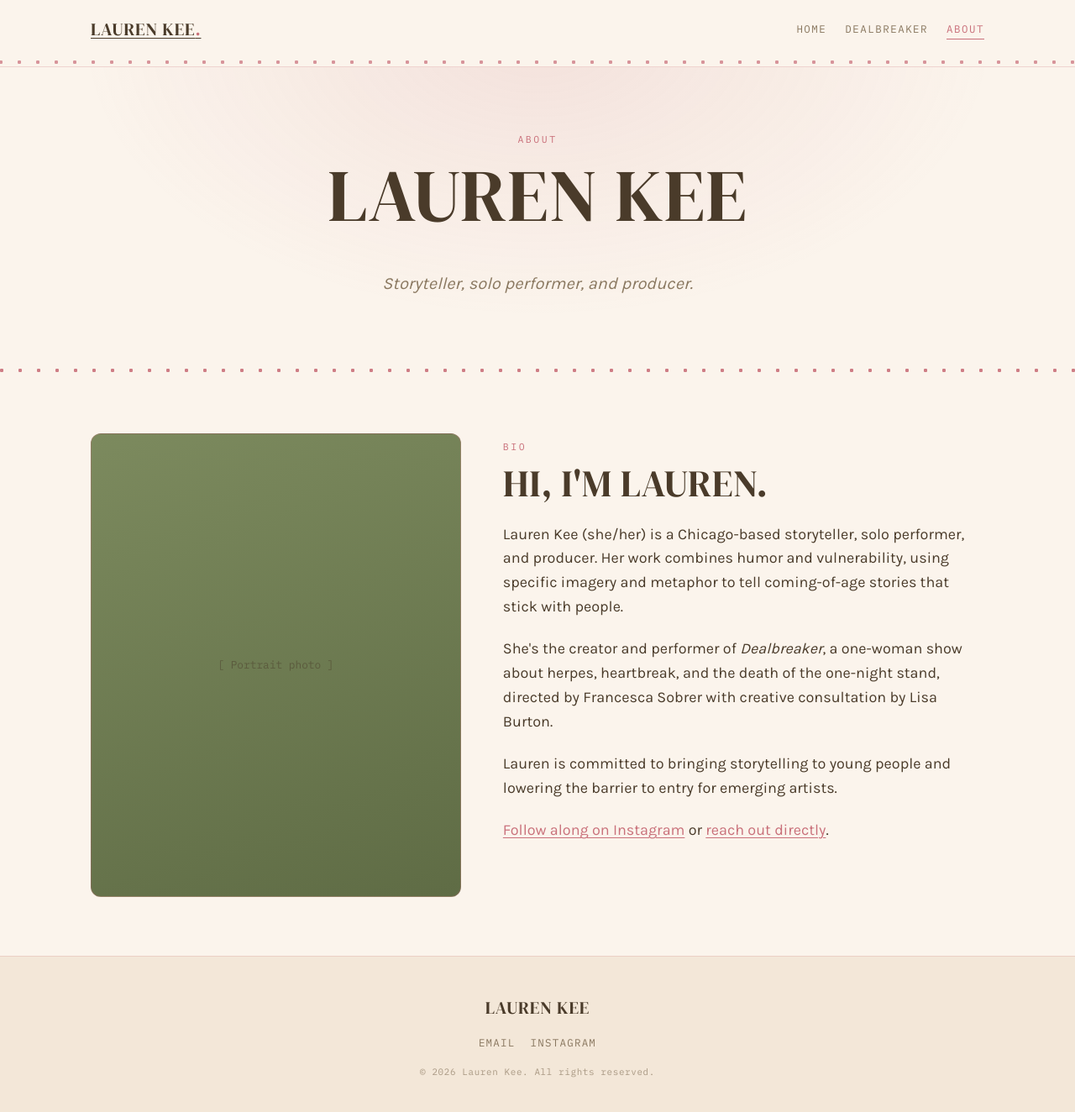
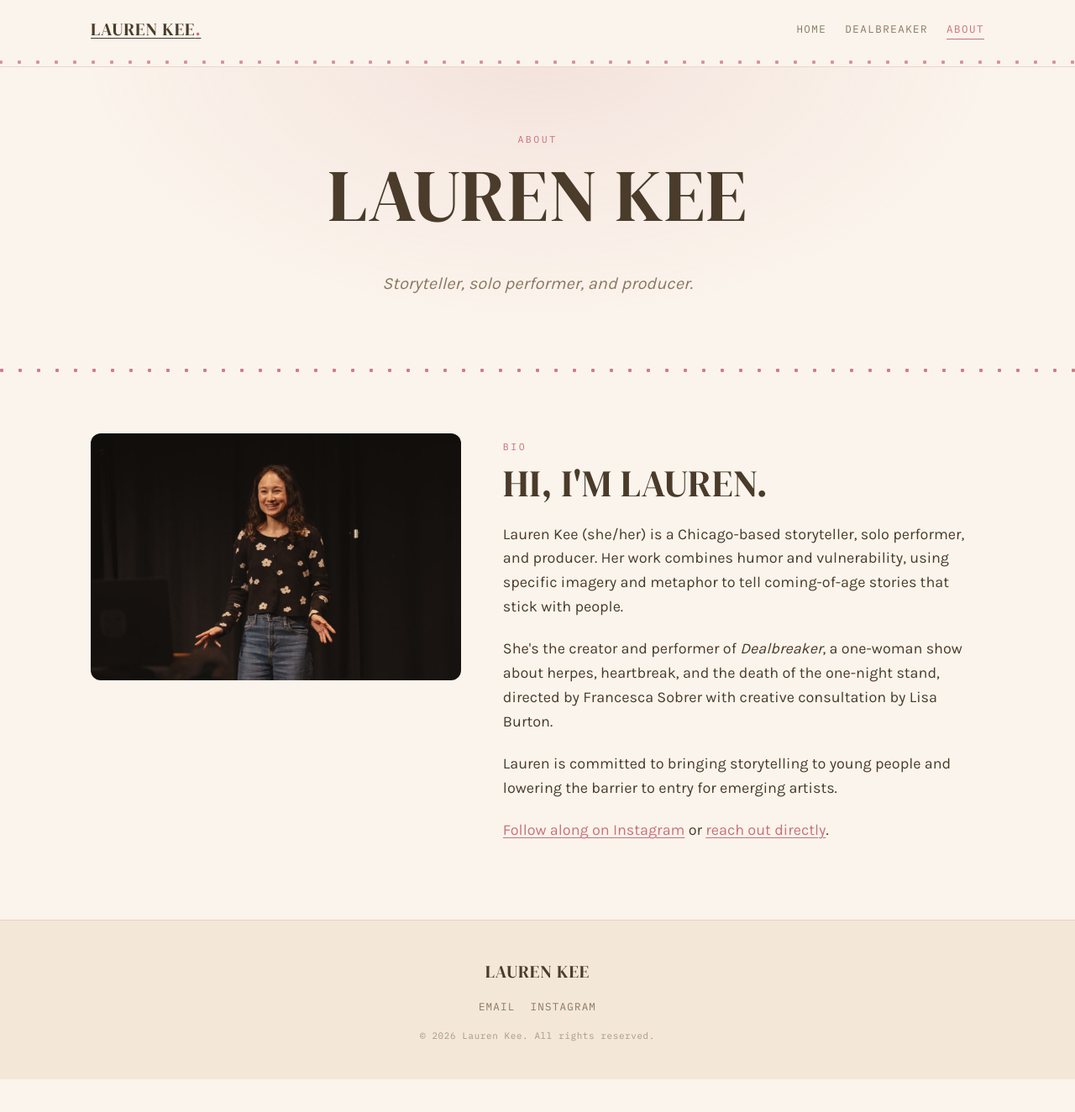
Before and after one commit to laurenkee-hub/site, a Jekyll site: the page built from about.md, in a window 1280 px wide and 1328 px high. Shown: the top 1324 px of the window at 84% size. Built offline with Jekyll 4.4.1, drawn with Linux system fonts in a browser that asks for light colours; some web fonts are replaced.

Commit message:
Update about.md

```diff
--- a/about.md
+++ b/about.md
@@ -14,7 +14,7 @@ permalink: /about/
 
 <section class="section">
   <div class="wrap split">
-    <div class="portrait" aria-hidden="true">[ Portrait photo ]</div>
+    <img src="{{ '/assets/images/lauren-about-portrait.jpg' | relative_url }}" alt="Lauren Kee" style="border-radius: var(--radius);">
     <div>
       <p class="eyebrow">Bio</p>
       <h2 class="mt-0">Hi, I'm Lauren.</h2>
```
